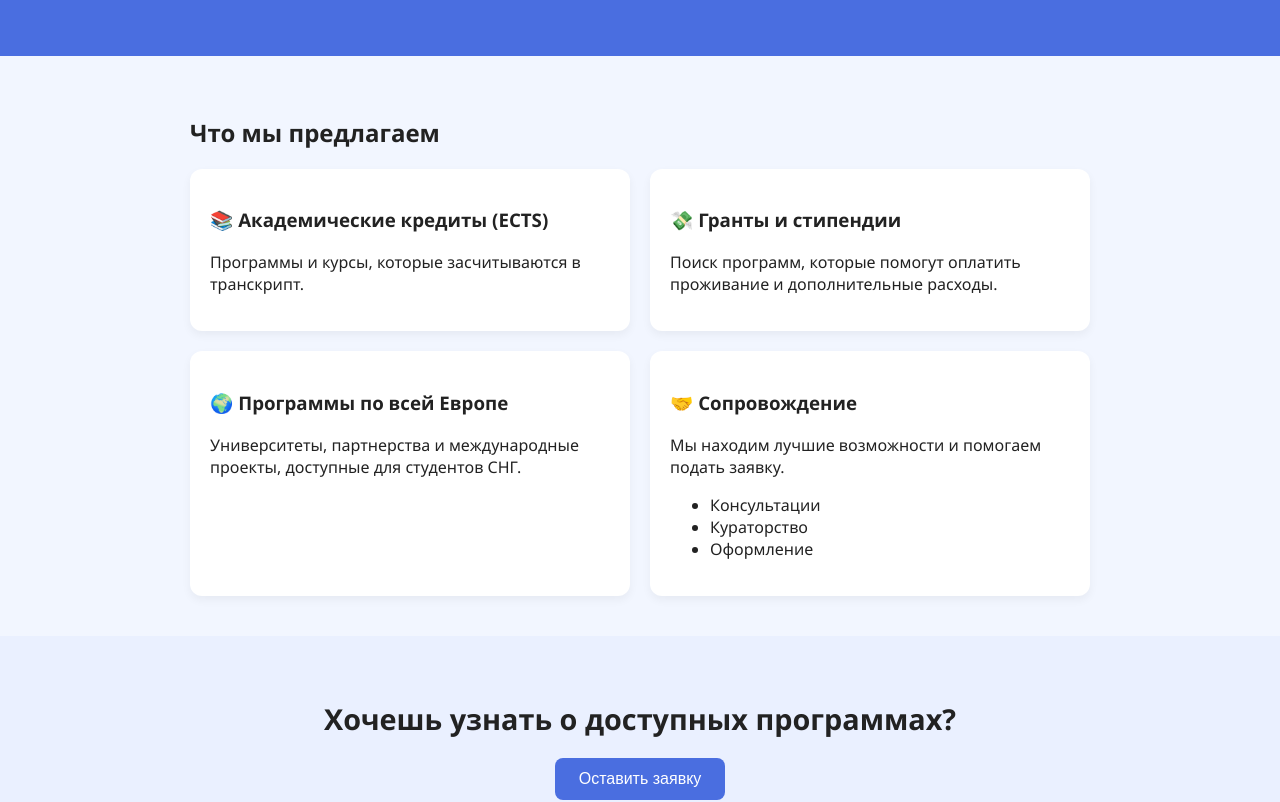
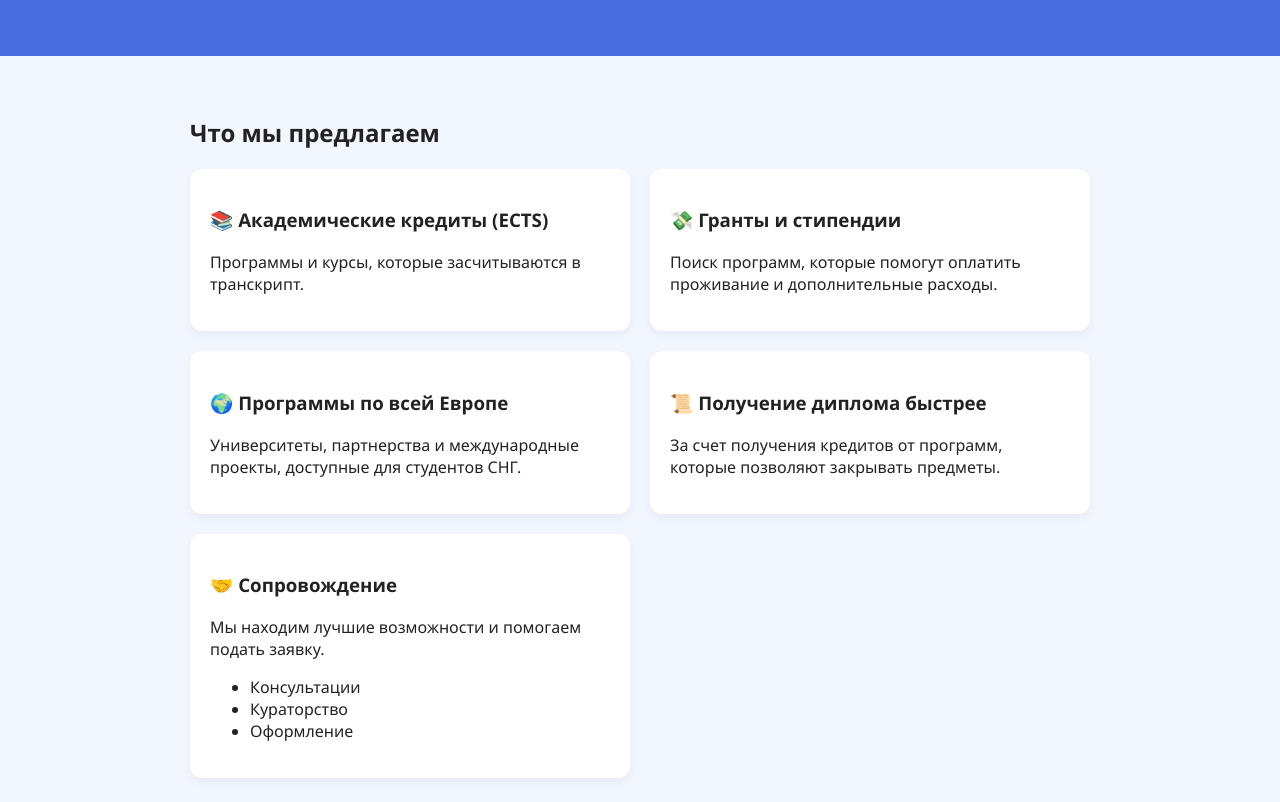
Before and after one commit to temirkhansmagulov/study-profit-website, a plain HTML site: page index.html in a window 1280 px wide. Shown: the part 154-956 px from the top of the page. Drawn offline with Linux system fonts and the light colour scheme.

Commit message:
Update index.html

```diff
--- a/index.html
+++ b/index.html
@@ -93,6 +93,10 @@
         <p>Университеты, партнерства и международные проекты, доступные для студентов СНГ.</p>
       </div>
       <div class="benefit">
+        <h3>📜 Получение диплома быстрее</h3>
+        <p>За счет получения кредитов от программ, которые позволяют закрывать предметы.</p>
+      </div>
+      <div class="benefit">
         <h3>🤝 Сопровождение</h3>
         <p>Мы находим лучшие возможности и помогаем подать заявку.</p>
           <ul>
```
